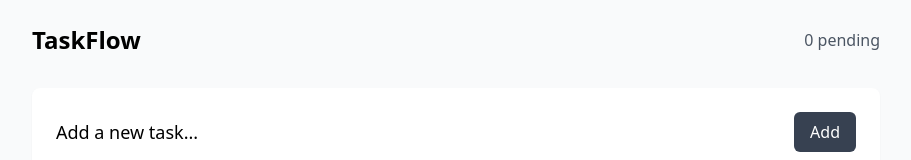
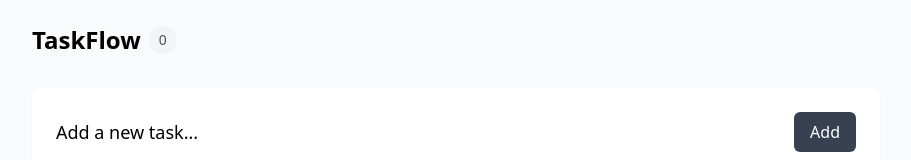
Before and after one commit to lowsp2025/taskflow, a React (Vite) app: page / in a window 1280 px wide. Shown: the top 160 px of the page, without its empty margins (184-1095 px from the left). Built offline with nearby package versions, Linux system fonts and the light colour scheme.

Commit message:
Update header layout with circular pending count

```diff
--- a/src/App.tsx
+++ b/src/App.tsx
@@ -12,9 +12,13 @@ function App() {
 
   return (
     <div className="max-w-4xl mx-auto p-6">
-      <header className="flex justify-between items-center mb-8">
-        <h1 className="text-2xl font-semibold">TaskFlow</h1>
-        <span className="text-gray-600">0 pending</span>
+      <header className="flex items-center mb-8">
+        <div className="flex items-center gap-2">
+          <h1 className="text-2xl font-semibold">TaskFlow</h1>
+          <div className="flex items-center justify-center bg-gray-100 rounded-full w-7 h-7">
+            <span className="text-sm text-gray-600">0</span>
+          </div>
+        </div>
       </header>
 
       <div className="bg-white rounded-lg shadow-sm p-6 mb-8">
```
